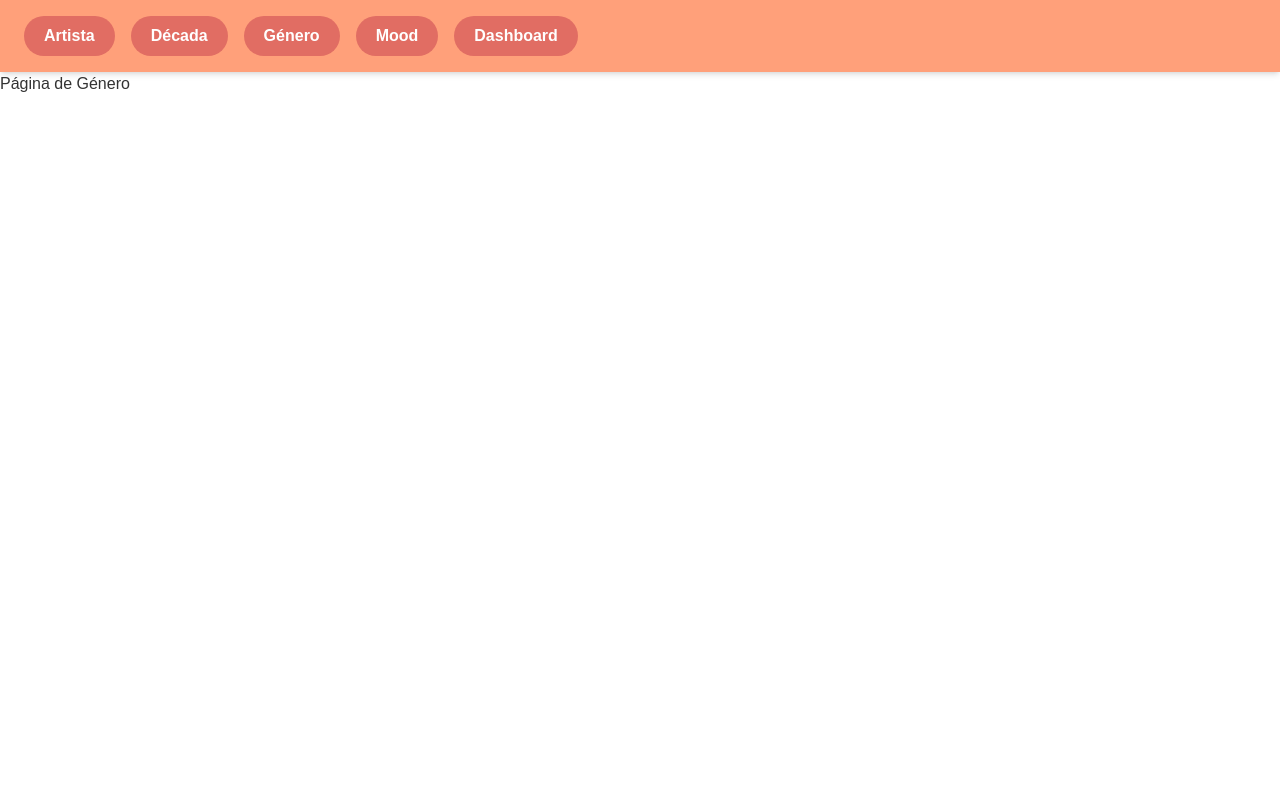
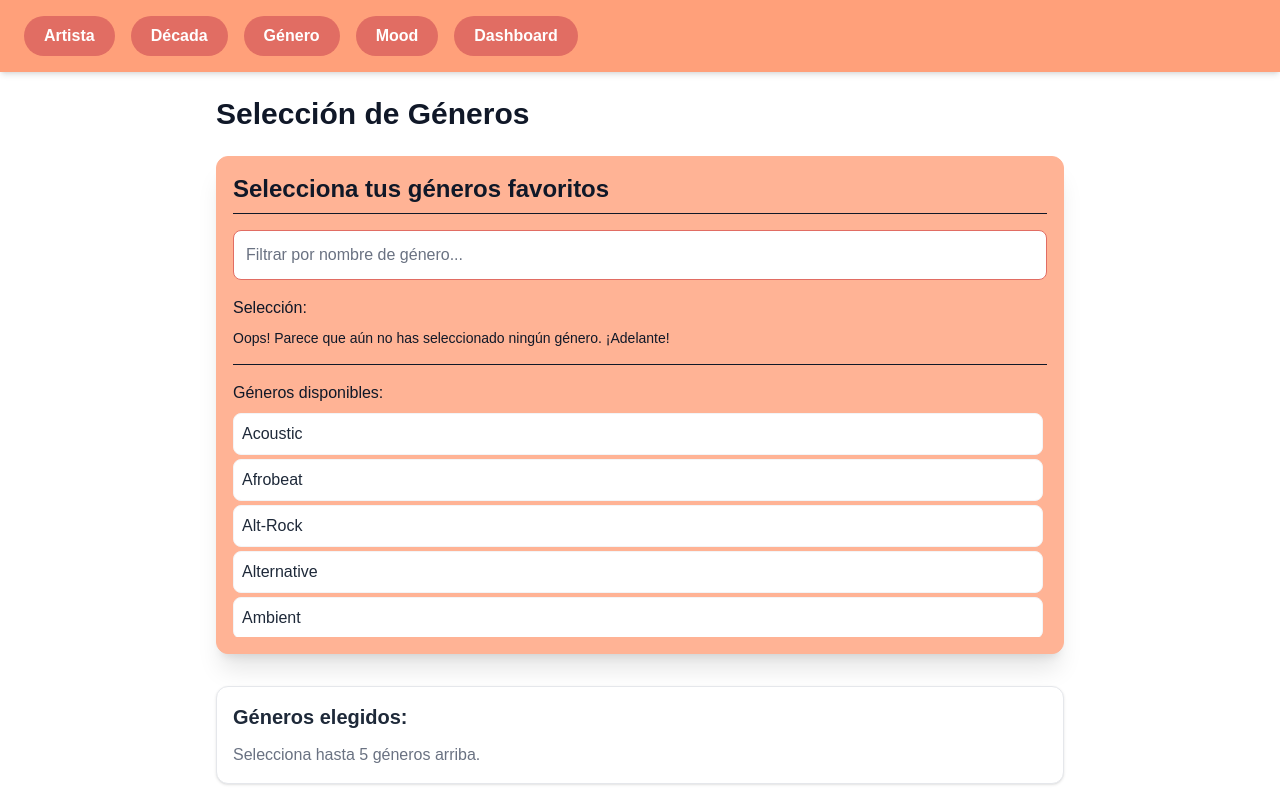
Before and after one commit to Martix-88/spotify-mix-final-mdlps, a Next.js app: page /genre in a window 1280 px wide. Built offline with nearby package versions, Linux system fonts and the light colour scheme.

Commit message:
FEAT: Widget del genre con su buscador

```diff
--- a/src/app/(navbarComponents)/genre/page.js
+++ b/src/app/(navbarComponents)/genre/page.js
@@ -1,5 +1,53 @@
+'use client';
+
+import { useState } from 'react';
 import GenreWidget from '@/components/widgets/GenreWidget.jsx';
 
 export default function GenrePage() {
-    return <h1>Página de Género</h1>;
+    // 1. Inicializar el estado para guardar los géneros seleccionados (lista de strings)
+    const [selectedGenres, setSelectedGenres] = useState([]);
+
+    // 2. Función para manejar los cambios de selección que provienen del widget
+    const handleGenreSelect = (newGenresList) => {
+        console.log('Géneros seleccionados actualizados:', newGenresList);
+        // Actualiza el estado principal con la nueva lista
+        setSelectedGenres(newGenresList);
+    };
+
+    return (
+        <div className="max-w-4xl mx-auto p-6">
+            <h1 className="text-3xl font-extrabold mb-6 text-gray-900">
+                Selección de Géneros
+            </h1>
+
+            {/* 3. Renderizar el widget y pasar el estado y el manejador como props */}
+            <GenreWidget
+                onSelect={handleGenreSelect}
+                selectedGenres={selectedGenres}
+            />
+
+            {/* Opcional: Mostrar los géneros seleccionados en el componente padre */}
+            <div className="mt-8 p-4 bg-white rounded-xl shadow border border-gray-200">
+                <h2 className="text-xl font-semibold mb-3 text-gray-800">
+                    Géneros elegidos:
+                </h2>
+                {selectedGenres.length === 0 ? (
+                    <p className="text-gray-500">
+                        Selecciona hasta 5 géneros arriba.
+                    </p>
+                ) : (
+                    <div className="flex flex-wrap gap-2">
+                        {selectedGenres.map((genre) => (
+                            <span
+                                key={genre}
+                                className="inline-flex items-center px-3 py-1 text-sm font-medium rounded-md bg-lime-100 text-gray-900"
+                            >
+                                {genre}
+                            </span>
+                        ))}
+                    </div>
+                )}
+            </div>
+        </div>
+    );
 }
--- a/src/components/widgets/GenreWidget.jsx
+++ b/src/components/widgets/GenreWidget.jsx
@@ -1 +1,251 @@
-export default function GenreWidget() {}
+'use client';
+
+import React from 'react';
+import { useState } from 'react';
+
+const GENRES = [
+    'acoustic',
+    'afrobeat',
+    'alt-rock',
+    'alternative',
+    'ambient',
+    'anime',
+    'black-metal',
+    'bluegrass',
+    'blues',
+    'bossanova',
+    'brazil',
+    'breakbeat',
+    'british',
+    'cantopop',
+    'chicago-house',
+    'children',
+    'chill',
+    'classical',
+    'club',
+    'comedy',
+    'country',
+    'dance',
+    'dancehall',
+    'death-metal',
+    'deep-house',
+    'detroit-techno',
+    'disco',
+    'disney',
+    'drum-and-bass',
+    'dub',
+    'dubstep',
+    'edm',
+    'electro',
+    'electronic',
+    'emo',
+    'folk',
+    'forro',
+    'french',
+    'funk',
+    'garage',
+    'german',
+    'gospel',
+    'goth',
+    'grindcore',
+    'groove',
+    'grunge',
+    'guitar',
+    'happy',
+    'hard-rock',
+    'hardcore',
+    'hardstyle',
+    'heavy-metal',
+    'hip-hop',
+    'house',
+    'idm',
+    'indian',
+    'indie',
+    'indie-pop',
+    'industrial',
+    'iranian',
+    'j-dance',
+    'j-idol',
+    'j-pop',
+    'j-rock',
+    'jazz',
+    'k-pop',
+    'kids',
+    'latin',
+    'latino',
+    'malay',
+    'mandopop',
+    'metal',
+    'metal-misc',
+    'metalcore',
+    'minimal-techno',
+    'movies',
+    'mpb',
+    'new-age',
+    'new-release',
+    'opera',
+    'pagode',
+    'party',
+    'philippines-opm',
+    'piano',
+    'pop',
+    'pop-film',
+    'post-dubstep',
+    'power-pop',
+    'progressive-house',
+    'psych-rock',
+    'punk',
+    'punk-rock',
+    'r-n-b',
+    'rainy-day',
+    'reggae',
+    'reggaeton',
+    'road-trip',
+    'rock',
+    'rock-n-roll',
+    'rockabilly',
+    'romance',
+    'sad',
+    'salsa',
+    'samba',
+    'sertanejo',
+    'show-tunes',
+    'singer-songwriter',
+    'ska',
+    'sleep',
+    'songwriter',
+    'soul',
+    'soundtracks',
+    'spanish',
+    'study',
+    'summer',
+    'swedish',
+    'synth-pop',
+    'tango',
+    'techno',
+    'trance',
+    'trip-hop',
+    'turkish',
+    'work-out',
+    'world-music',
+];
+
+// lIMITE SUGGERIDO POR EL README
+const SELECTION_LIMIT = 5;
+
+export default function GenreWidget({ onSelect, selectedGenres }) {
+    const [query, setQuery] = useState('');
+
+    // Lógica para añadir/quitar un género de la selección
+    const handleSelect = (genre) => {
+        const isSelected = selectedGenres.includes(genre);
+        let updatedList;
+
+        if (isSelected) {
+            updatedList = selectedGenres.filter((item) => item !== genre);
+        } else {
+            if (selectedGenres.length >= SELECTION_LIMIT) {
+                alert(`Máximo de ${SELECTION_LIMIT} géneros alcanzado.`);
+                return;
+            }
+            updatedList = [...selectedGenres, genre];
+        }
+
+        onSelect(updatedList);
+    };
+
+    // 🔄 LÓGICA DE FILTRADO SIN USEMEMO (se ejecuta en cada renderizado)
+    let filteredGenres = GENRES;
+
+    if (query) {
+        const lowerCaseQuery = query.toLowerCase();
+        filteredGenres = GENRES.filter((genre) =>
+            genre.toLowerCase().includes(lowerCaseQuery)
+        );
+    }
+    // -------------------------------------------------------------------
+
+    return (
+        <div className="p-4 bg-[#ffb395] rounded-xl shadow-xl border border-[#ffb395]">
+            <h3 className="text-2xl font-bold mb-4 text-gray-900 border-b pb-2 border-gray-900">
+                Selecciona tus géneros favoritos
+            </h3>
+
+            {/* Input de Búsqueda para filtrar */}
+            <input
+                type="text"
+                placeholder="Filtrar por nombre de género..."
+                value={query}
+                onChange={(e) => setQuery(e.target.value)}
+                className="w-full p-3 border border-[#e16d63] rounded-lg focus:ring-[#e16d63] focus:border-[#e16d63] text-gray-800 bg-white placeholder-gray-500 transition duration-150"
+            />
+
+            {/* Chips de Seleccionados */}
+            <div className="mt-4">
+                <h4 className="text-md font-medium text-gray-900 mb-2">
+                    Selección:
+                </h4>
+                <div className="flex flex-wrap gap-2">
+                    {selectedGenres.length > 0 ? (
+                        selectedGenres.map((genre) => (
+                            <span
+                                key={genre}
+                                className="inline-flex items-center px-4 py-1.5 text-sm font-medium rounded-full bg-[#e16d63] text-white cursor-pointer hover:bg-[#c26057] transition shadow-sm"
+                                onClick={() => handleSelect(genre)}
+                            >
+                                {genre}
+                                <span className="ml-2 font-bold text-white">
+                                    ×
+                                </span>
+                            </span>
+                        ))
+                    ) : (
+                        <p className="text-sm text-gray-900">
+                            Oops! Parece que aún no has seleccionado ningún
+                            género. ¡Adelante!
+                        </p>
+                    )}
+                </div>
+            </div>
+
+            {/* Lista de Resultados Filtrados */}
+            <div className="mt-4 pt-4 border-t border-gray-900">
+                <h4 className="text-md font-medium text-gray-900 mb-2">
+                    Géneros disponibles:
+                </h4>
+                <ul className="max-h-56 overflow-y-auto space-y-1 pr-1">
+                    {/* Mensaje si no hay resultados de búsqueda */}
+                    {filteredGenres.length === 0 && (
+                        <li className="text-sm text-gray-900 p-2 text-center">
+                            ¡Vaya! Parece que no hemos podido encontrar el
+                            género que buscas
+                        </li>
+                    )}
+
+                    {/* Mapeo de géneros filtrados */}
+                    {filteredGenres.map((genre) => {
+                        const isSelected = selectedGenres.includes(genre);
+                        return (
+                            <li
+                                key={genre}
+                                onClick={() => handleSelect(genre)}
+                                className={`p-2 rounded-lg cursor-pointer capitalize transition duration-150 ease-in-out border ${
+                                    isSelected
+                                        ? 'bg-[#e16d63] text-white shadow-md border-[#e8948c] font-semibold' // Estilo seleccionado
+                                        : 'bg-white hover:bg-[#e8948c] text-gray-800 border-gray-100' // Estilo normal
+                                }`}
+                            >
+                                {genre}
+                                {isSelected && (
+                                    <span className="float-right text-lg">
+                                        ✅
+                                    </span>
+                                )}
+                            </li>
+                        );
+                    })}
+                </ul>
+            </div>
+        </div>
+    );
+}
```
